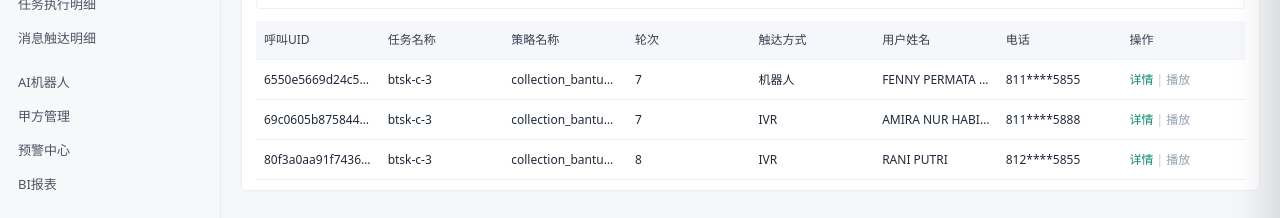
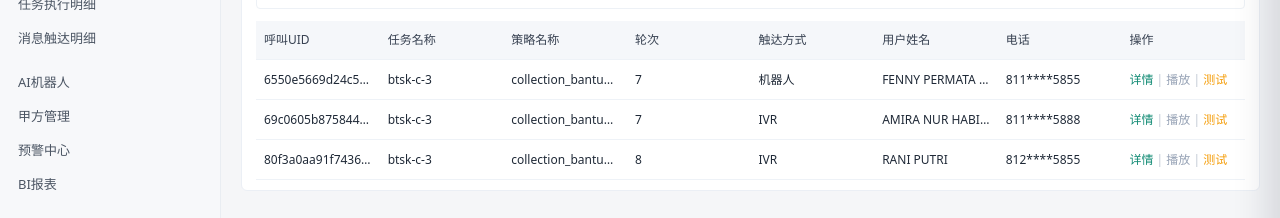
Before and after one commit to shenfeng97/Luna, a Vue app: page / in a window 1280 px wide. Shown: the part 218-436 px from the top of the page. Built offline with nearby package versions, Linux system fonts and the light colour scheme.

Commit message:
Update App.vue
加了个测试按钮

```diff
--- a/src/App.vue
+++ b/src/App.vue
@@ -94,6 +94,8 @@
                 <button class="action-link action-link-detail" @click="openDrawer(item)">详情</button>
                 <span class="action-divider"> | </span>
                 <button class="action-link action-link-play">播放</button>
+                <span class="action-divider"> | </span>
+                <button class="action-link action-link-test" @click="onTest(item)">测试</button>
               </td>
             </tr>
             </tbody>
@@ -465,6 +467,10 @@ function onReset() {
   projectKeyword.value = ''
   touchModeKeyword.value = ''
   filterVersion.value += 1
+}
+
+function onTest(row) {
+  window.alert(`测试按钮已点击，呼叫UID：${row.uid}`)
 }
 
 function openDrawer(row) {
@@ -849,6 +855,14 @@ function onTranslate() {
 
 .action-link-play:hover {
   color: #7b889c;
+}
+
+.action-link-test {
+  color: #f59e0b;
+}
+
+.action-link-test:hover {
+  color: #d97706;
 }
 
 .action-divider {
```
